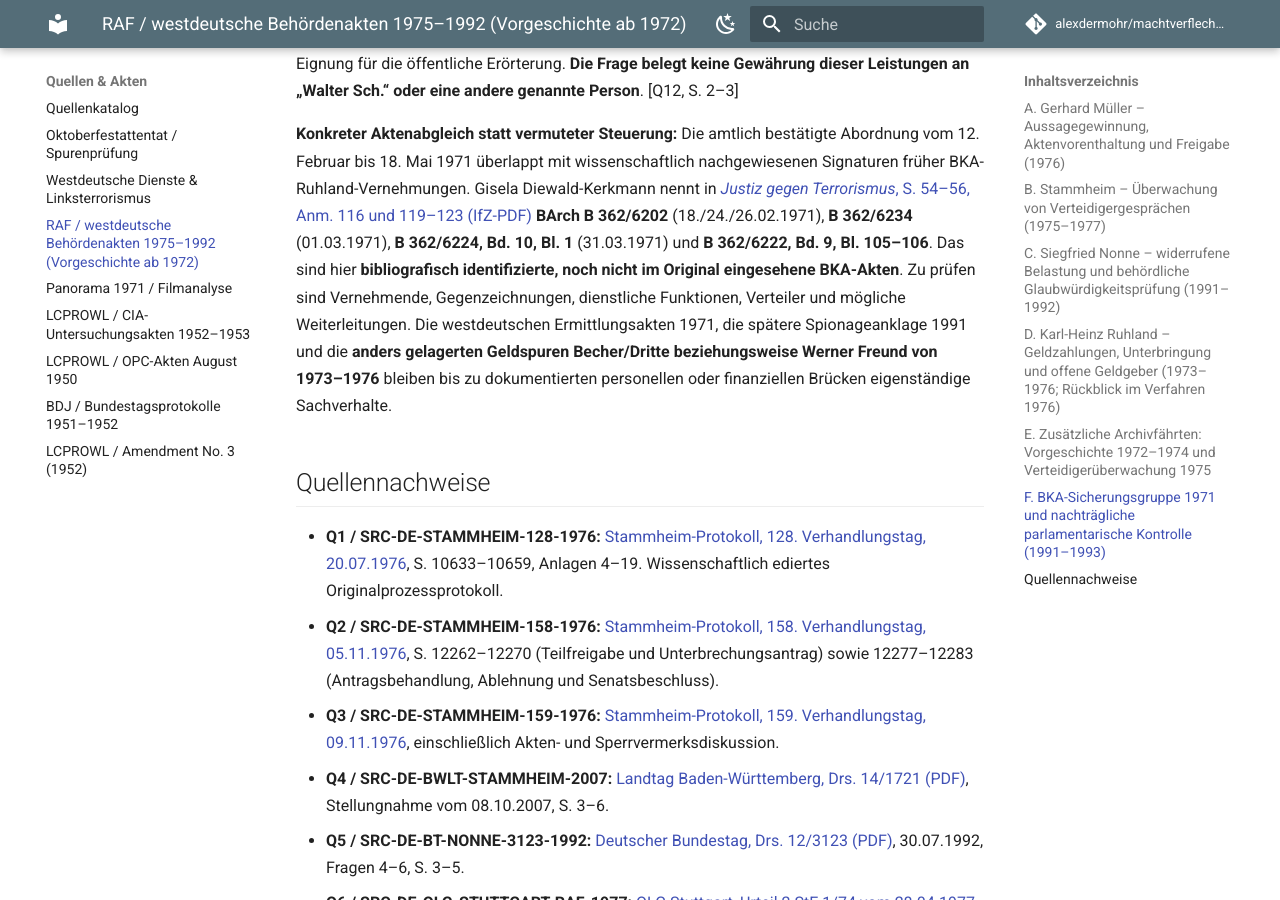
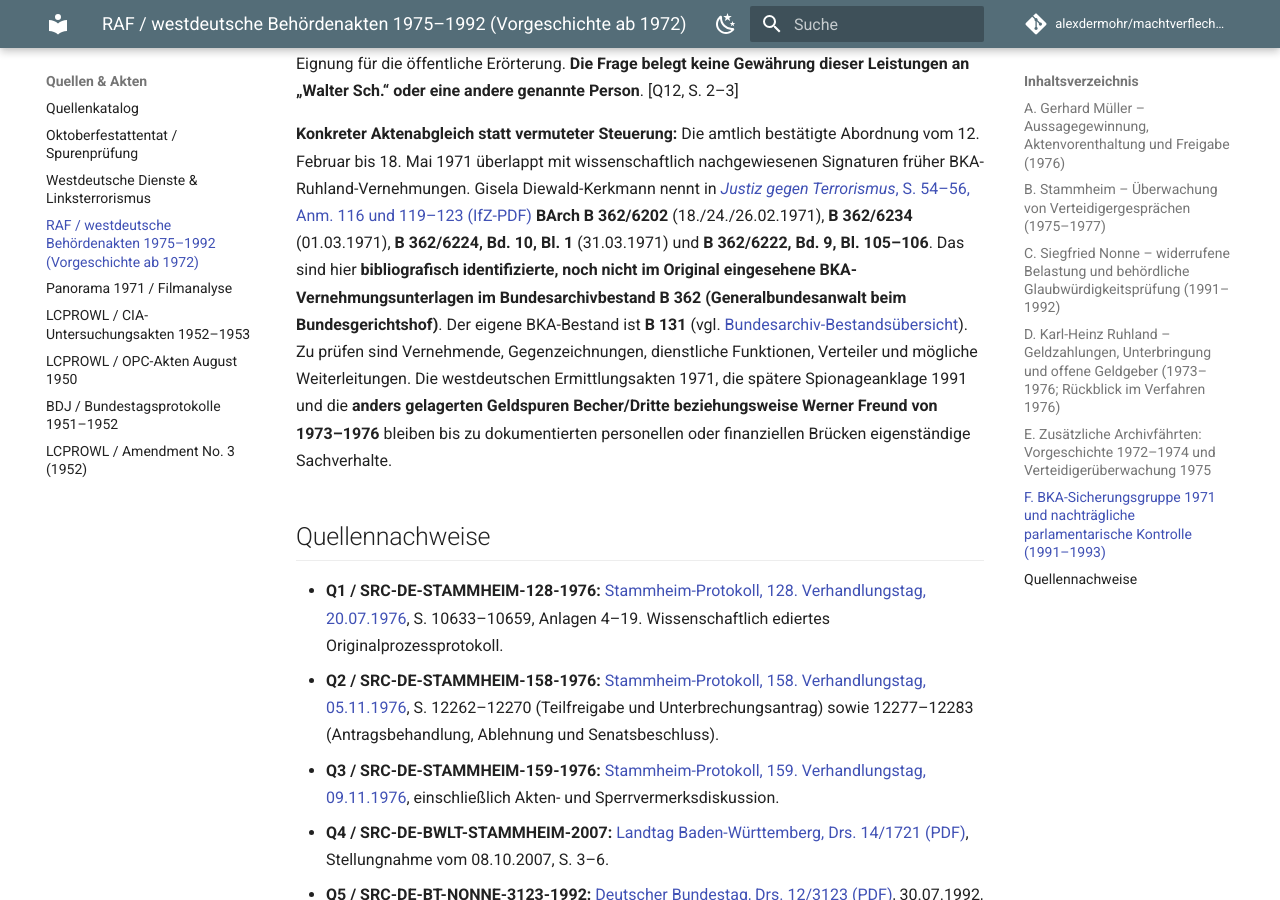
Before and after one commit to alexdermohr/machtverflechtungen, an MkDocs documentation site: the page built from docs/quellen/raf-westdeutsche-staatsakten-1975-1992.md, in a window 1280 px wide and 900 px high, scrolled down 8990 px. Built offline with MkDocs 1.6.1 and Material for MkDocs 9.7.7, drawn with Linux system fonts in a browser that asks for light colours; comment, search, counter and statistics services are not loaded.

Commit message:
fix: BArch B 362 als Generalbundesanwaltsbestand kennzeichnen

```diff
--- a/docs/quellen/raf-westdeutsche-staatsakten-1975-1992.md
+++ b/docs/quellen/raf-westdeutsche-staatsakten-1975-1992.md
@@ -97,7 +97,7 @@ Das Bundesarchiv verzeichnet folgende **reale Archivsignaturen als benachbarte P
 
 **Zweites Bundestagsoriginal von 1993:** In [Drucksache 12/5479](https://dserver.bundestag.de/btd/12/054/1205479.pdf) erscheint im **parlamentarischen Fragetext** die Namensabkürzung **„Walter Sch.“**, mit den Angaben „Kriminalhauptkommissar Duisburg, einst Sicherungsgruppe Bonn“ und einem ausdrücklichen Rückverweis auf Drs. 12/868. Die *Abgeordneten* fragten nach staatlichen Kontakten zu früheren MfS-Mitarbeitern und möglichen Gegenleistungen wie **Geld, Arbeitsvermittlung, strafrechtlichen Vergünstigungen oder Decknamenpapieren**. Die Bundesregierung ergänzte ihre früheren Auskünfte nicht und verwies für Einzelheiten nachrichtendienstlicher Tätigkeit und Strafverfolgung auf fehlende Eignung für die öffentliche Erörterung. **Die Frage belegt keine Gewährung dieser Leistungen an „Walter Sch.“ oder eine andere genannte Person**. [Q12, S. 2–3]
 
-**Konkreter Aktenabgleich statt vermuteter Steuerung:** Die amtlich bestätigte Abordnung vom 12. Februar bis 18. Mai 1971 überlappt mit wissenschaftlich nachgewiesenen Signaturen früher BKA-Ruhland-Vernehmungen. Gisela Diewald-Kerkmann nennt in [*Justiz gegen Terrorismus*, S. 54–56, Anm. 116 und 119–123 (IfZ-PDF)](https://open.ifz-muenchen.de/bitstreams/f0f1ec4d-1761-40e1-8b3f-fbb309f863b2/download) **BArch B 362/6202** (18./24./26.02.1971), **B 362/6234** (01.03.1971), **B 362/6224, Bd. 10, Bl. 1** (31.03.1971) und **B 362/6222, Bd. 9, Bl. 105–106**. Das sind hier **bibliografisch identifizierte, noch nicht im Original eingesehene BKA-Akten**. Zu prüfen sind Vernehmende, Gegenzeichnungen, dienstliche Funktionen, Verteiler und mögliche Weiterleitungen. Die westdeutschen Ermittlungsakten 1971, die spätere Spionageanklage 1991 und die **anders gelagerten Geldspuren Becher/Dritte beziehungsweise Werner Freund von 1973–1976** bleiben bis zu dokumentierten personellen oder finanziellen Brücken eigenständige Sachverhalte.
+**Konkreter Aktenabgleich statt vermuteter Steuerung:** Die amtlich bestätigte Abordnung vom 12. Februar bis 18. Mai 1971 überlappt mit wissenschaftlich nachgewiesenen Signaturen früher BKA-Ruhland-Vernehmungen. Gisela Diewald-Kerkmann nennt in [*Justiz gegen Terrorismus*, S. 54–56, Anm. 116 und 119–123 (IfZ-PDF)](https://open.ifz-muenchen.de/bitstreams/f0f1ec4d-1761-40e1-8b3f-fbb309f863b2/download) **BArch B 362/6202** (18./24./26.02.1971), **B 362/6234** (01.03.1971), **B 362/6224, Bd. 10, Bl. 1** (31.03.1971) und **B 362/6222, Bd. 9, Bl. 105–106**. Das sind hier **bibliografisch identifizierte, noch nicht im Original eingesehene BKA-Vernehmungsunterlagen im Bundesarchivbestand B 362 (Generalbundesanwalt beim Bundesgerichtshof)**. Der eigene BKA-Bestand ist **B 131** (vgl. [Bundesarchiv-Bestandsübersicht](https://www.bundesarchiv.de/im-archiv-recherchieren/archivgut-recherchieren/digitalisierte-bestaende/)). Zu prüfen sind Vernehmende, Gegenzeichnungen, dienstliche Funktionen, Verteiler und mögliche Weiterleitungen. Die westdeutschen Ermittlungsakten 1971, die spätere Spionageanklage 1991 und die **anders gelagerten Geldspuren Becher/Dritte beziehungsweise Werner Freund von 1973–1976** bleiben bis zu dokumentierten personellen oder finanziellen Brücken eigenständige Sachverhalte.
 
 ## Quellennachweise
 
```
Also changed, not shown: 1 other file.
